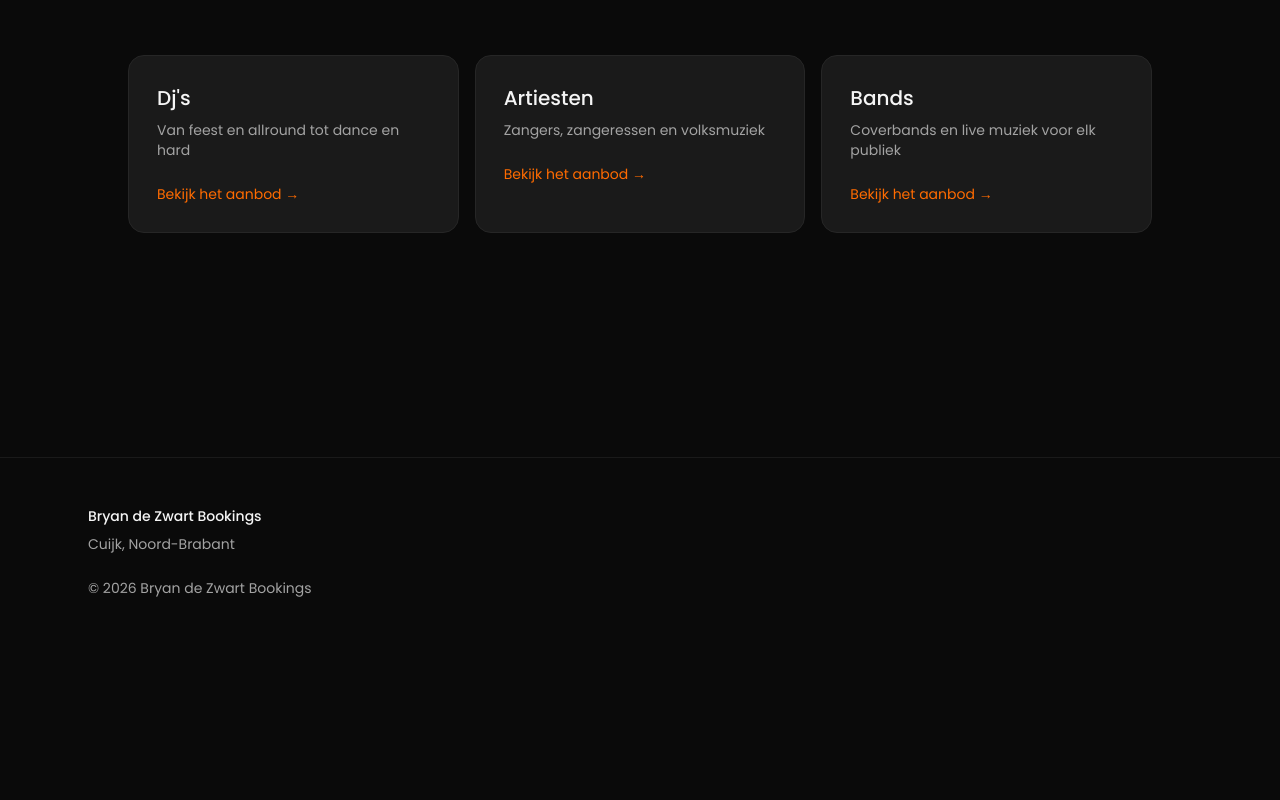
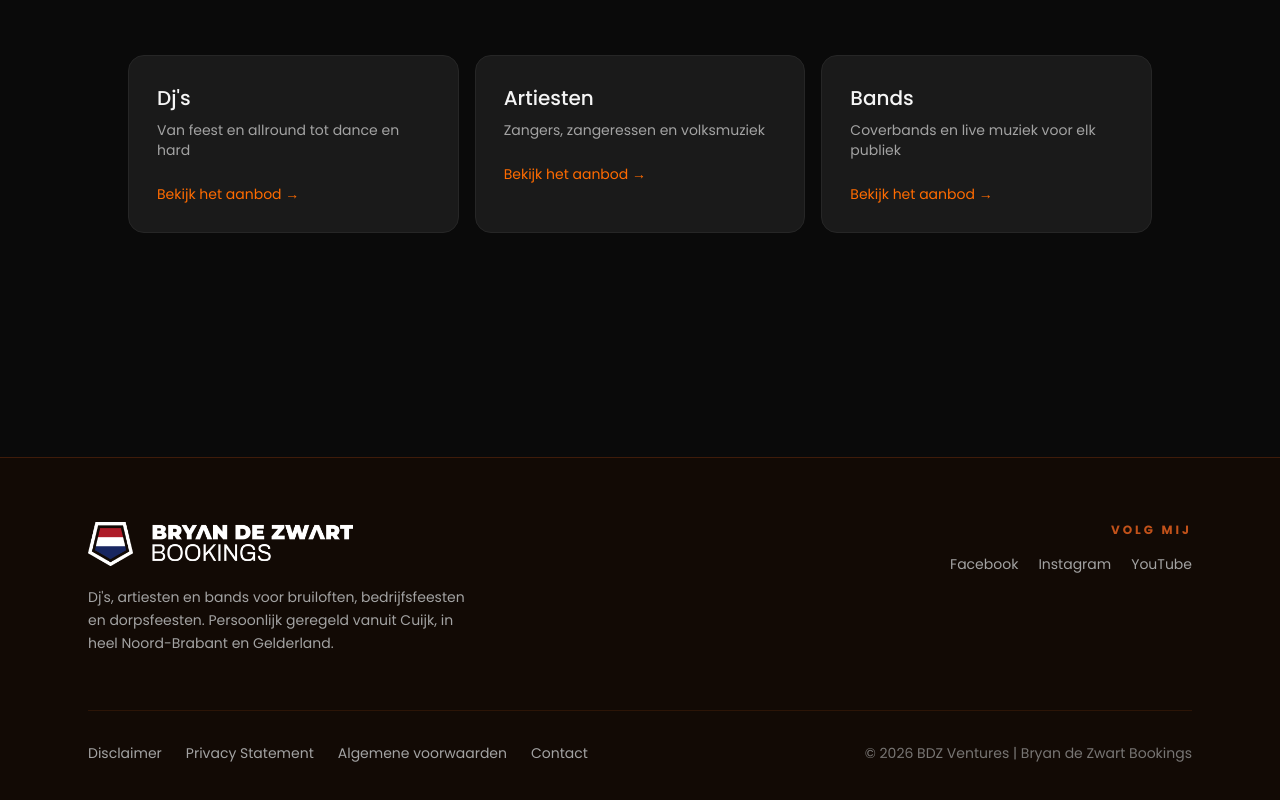
Before and after one commit to bryandezwart-portfolio/bdzbookings-site, a Next.js app: page / in a window 1280 px wide. Shown: the part 754-1554 px from the top of the page. Before the commit the page ends 1400 px from the top, so only its background shows below. Built offline with nearby package versions, Linux system fonts and the light colour scheme.

Commit message:
Footer met contactgegevens en socials

```diff
--- a/app/globals.css
+++ b/app/globals.css
@@ -7,6 +7,8 @@
   --color-rand: #262626;
   --color-tekst: #F5F5F5;
   --color-dim: #A3A3A3;
+  --color-goud: #C2521A;
+  --color-diep: #120A05;
 }
 
 body {
--- a/components/Footer.tsx
+++ b/components/Footer.tsx
@@ -1,10 +1,50 @@
+import Link from "next/link";
+import Image from "next/image";
+
+const socials = [
+  { naam: "Facebook", url: "https://facebook.com/", actief: true },
+  { naam: "Instagram", url: "https://instagram.com/", actief: true },
+  { naam: "YouTube", url: "https://youtube.com/", actief: true },
+  { naam: "TikTok", url: "https://tiktok.com/", actief: false },
+];
+
+const juridisch = [
+  { label: "Disclaimer", href: "/disclaimer" },
+  { label: "Privacy Statement", href: "/privacy" },
+  { label: "Algemene voorwaarden", href: "/voorwaarden" },
+  { label: "Contact", href: "/contact" },
+];
+
 export default function Footer() {
+  const jaar = new Date().getFullYear();
+
   return (
-    <footer className="mt-32 border-t border-rand/60">
-      <div className="mx-auto max-w-6xl px-6 py-12 text-sm text-dim">
-        <p className="font-medium text-tekst">Bryan de Zwart Bookings</p>
-        <p className="mt-2">Cuijk, Noord-Brabant</p>
-        <p className="mt-6">&copy; {new Date().getFullYear()} Bryan de Zwart Bookings</p>
+    <footer className="mt-32 border-t border-goud/25 bg-diep">
+      <div className="mx-auto max-w-6xl px-6 py-16">
+        <div className="grid gap-12 sm:grid-cols-[1fr_auto]">
+          <div>
+            <Image src="/logo.png" alt="Bryan de Zwart Bookings" width={420} height={120} className="h-11 w-auto" />
+            <p className="mt-5 max-w-sm text-sm leading-relaxed text-dim">Dj&apos;s, artiesten en bands voor bruiloften, bedrijfsfeesten en dorpsfeesten. Persoonlijk geregeld vanuit Cuijk, in heel Noord-Brabant en Gelderland.</p>
+          </div>
+
+          <div className="sm:text-right">
+            <p className="text-xs font-bold uppercase tracking-[0.25em] text-goud">Volg mij</p>
+            <div className="mt-4 flex gap-5 sm:justify-end">
+              {socials.filter((s) => s.actief).map((s) => (
+                <a key={s.naam} href={s.url} target="_blank" rel="noopener noreferrer" className="text-sm text-dim transition hover:text-goud">{s.naam}</a>
+              ))}
+            </div>
+          </div>
+        </div>
+
+        <div className="mt-14 flex flex-col gap-5 border-t border-goud/15 pt-8 sm:flex-row sm:items-center sm:justify-between">
+          <div className="flex flex-wrap gap-x-6 gap-y-2 text-sm">
+            {juridisch.map((l) => (
+              <Link key={l.href} href={l.href} className="text-dim transition hover:text-goud">{l.label}</Link>
+            ))}
+          </div>
+          <p className="text-sm text-dim/70">&copy; {jaar} BDZ Ventures | Bryan de Zwart Bookings</p>
+        </div>
       </div>
     </footer>
   );
```
